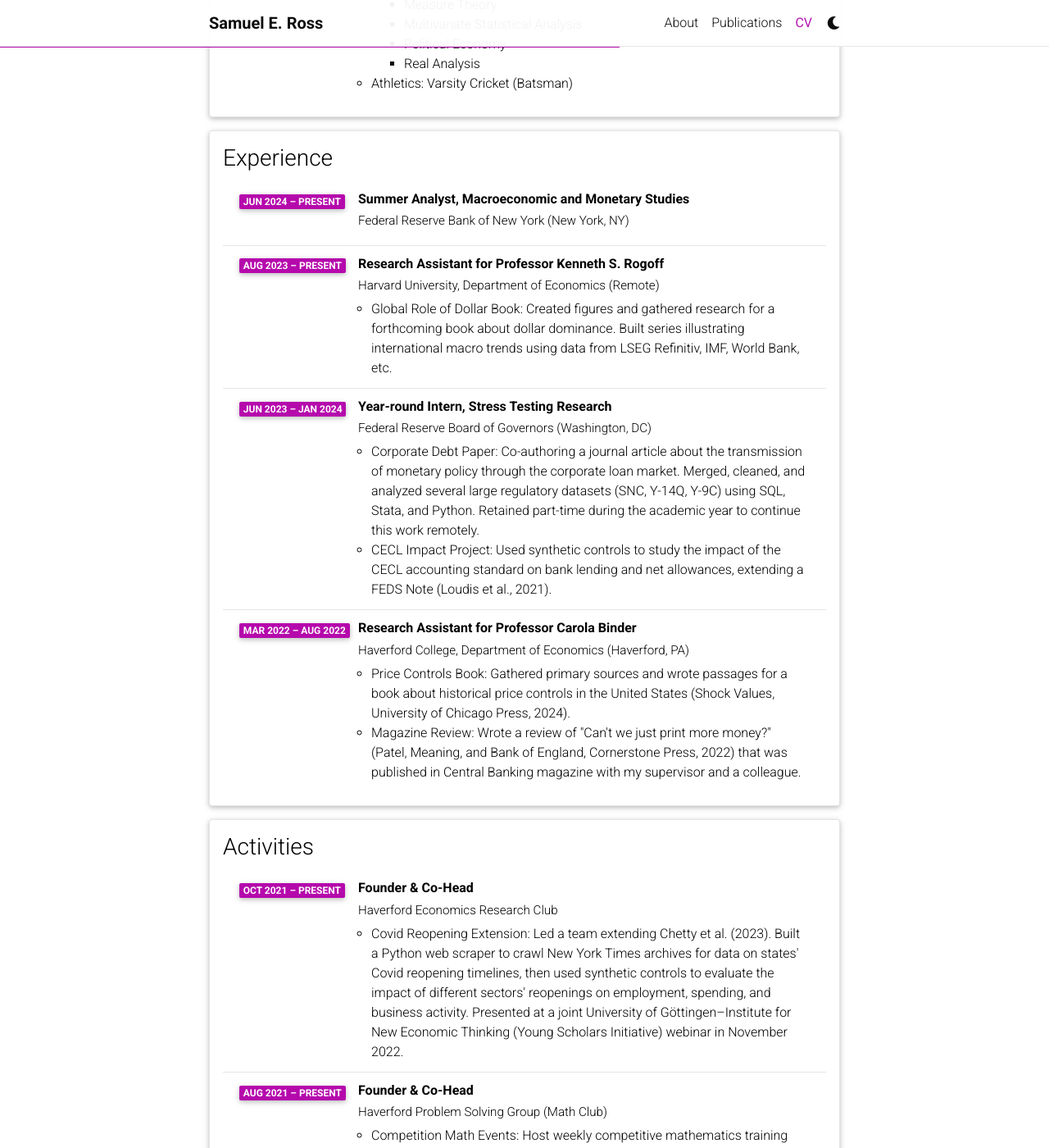
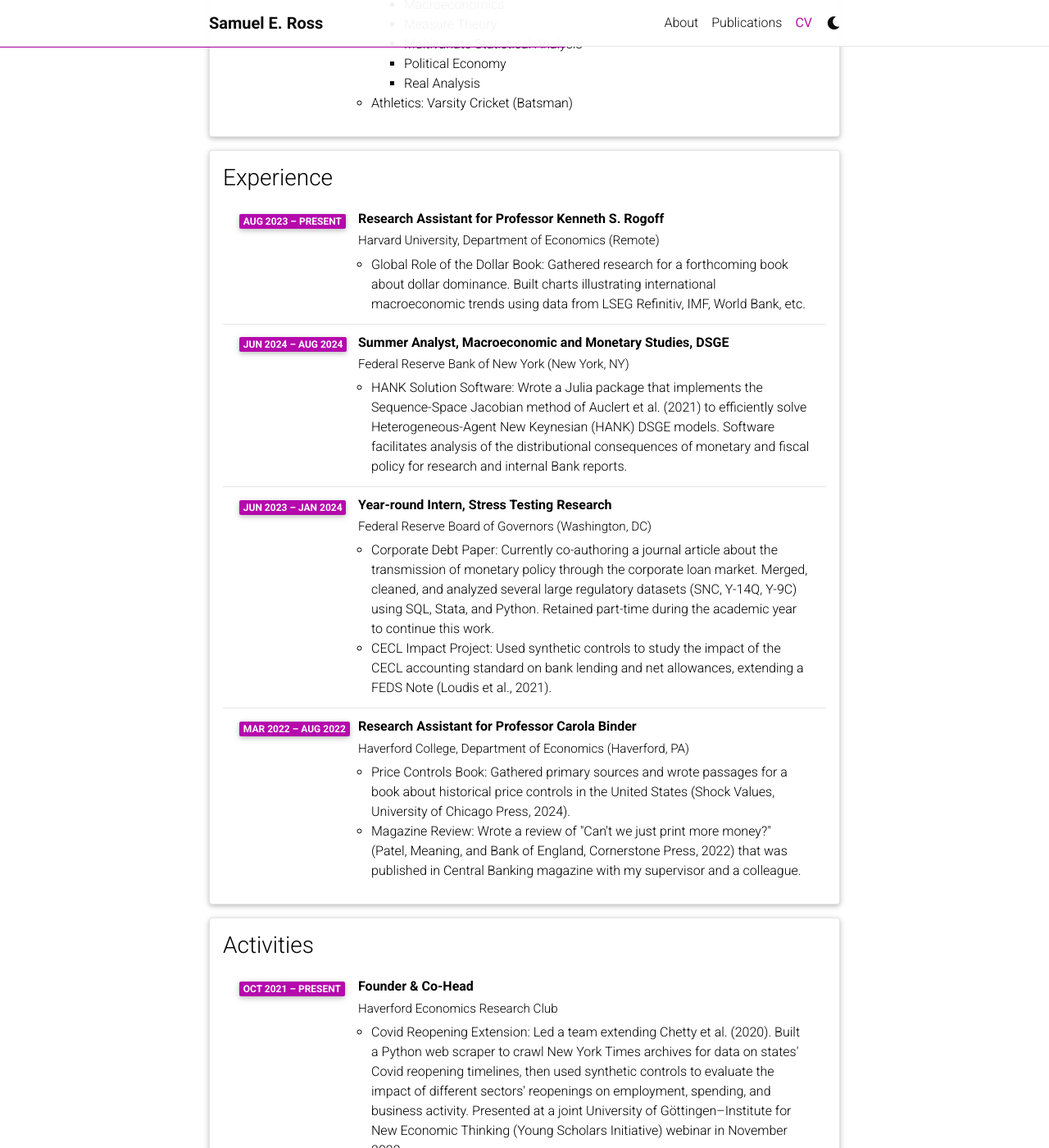
Before and after one commit to samueleross/samueleross.com, a Jekyll site: the page built from _pages/cv.md, in a window 1280 px wide and 1400 px high, scrolled down 743 px. Shown: the whole window at 82% size. Built offline with Jekyll 4.4.1, drawn with Linux system fonts in a browser that asks for light colours; comment, search, counter and statistics services are not loaded; a style sheet for code colours, icons or effects is not loaded; some of the changed text lies outside the part shown.

Commit message:
sept 2024 update

```diff
--- a/_data/cv.yml
+++ b/_data/cv.yml
@@ -23,10 +23,11 @@
           contents:
             - Abstract Algebra
             - Advanced Econometrics
-            - Advanced Microeconomics
+            - Complex Analysis
             - Functional Analysis
+            - Graduate Microeconomics I (UPenn)
+            - Machine Learning
             - Macroeconomics
-            - Machine Learning
             - Measure Theory
             - Multivariate Statistical Analysis
             - Political Economy
@@ -36,21 +37,23 @@
 - title: Experience
   type: time_table
   contents:
-    - title: Summer Analyst, Macroeconomic and Monetary Studies
-      institution: Federal Reserve Bank of New York (New York, NY)
-      year: Jun 2024 &ndash; Present
-
     - title: Research Assistant for Professor Kenneth S. Rogoff
       institution: Harvard University, Department of Economics (Remote)
       year: Aug 2023 &ndash; Present
       description:
-        - "Global Role of Dollar Book: Created figures and gathered research for a forthcoming book about dollar dominance. Built series illustrating international macro trends using data from LSEG Refinitiv, IMF, World Bank, etc."
+        - "Global Role of the Dollar Book: Gathered research for a forthcoming book about dollar dominance. Built charts illustrating international macroeconomic trends using data from LSEG Refinitiv, IMF, World Bank, etc."
+
+    - title: Summer Analyst, Macroeconomic and Monetary Studies, DSGE
+      institution: Federal Reserve Bank of New York (New York, NY)
+      year: Jun 2024 &ndash; Aug 2024
+      description:
+        - "HANK Solution Software: Wrote a Julia package that implements the Sequence-Space Jacobian method of Auclert et al. (2021) to efficiently solve Heterogeneous-Agent New Keynesian (HANK) DSGE models. Software facilitates analysis of the distributional consequences of monetary and fiscal policy for research and internal Bank reports."
 
     - title: Year-round Intern, Stress Testing Research
       institution: Federal Reserve Board of Governors (Washington, DC)
       year: Jun 2023 &ndash; Jan 2024
       description:
-        - "Corporate Debt Paper: Co-authoring a journal article about the transmission of monetary policy through the corporate loan market. Merged, cleaned, and analyzed several large regulatory datasets (SNC, Y-14Q, Y-9C) using SQL, Stata, and Python. Retained part-time during the academic year to continue this work remotely."
+        - "Corporate Debt Paper: Currently co-authoring a journal article about the transmission of monetary policy through the corporate loan market. Merged, cleaned, and analyzed several large regulatory datasets (SNC, Y-14Q, Y-9C) using SQL, Stata, and Python. Retained part-time during the academic year to continue this work."
         - "CECL Impact Project: Used synthetic controls to study the impact of the CECL accounting standard on bank lending and net allowances, extending a FEDS Note (Loudis et al., 2021)."
 
     - title: Research Assistant for Professor Carola Binder
@@ -67,7 +70,7 @@
       institution: Haverford Economics Research Club
       year: Oct 2021 &ndash; Present
       description:
-        - "Covid Reopening Extension: Led a team extending Chetty et al.\ (2023). Built a Python web scraper to crawl New York Times archives for data on states' Covid reopening timelines, then used synthetic controls to evaluate the impact of different sectors' reopenings on employment, spending, and business activity. Presented at a joint University of Göttingen–Institute for New Economic Thinking (Young Scholars Initiative) webinar in November 2022."
+        - "Covid Reopening Extension: Led a team extending Chetty et al.\ (2020). Built a Python web scraper to crawl New York Times archives for data on states' Covid reopening timelines, then used synthetic controls to evaluate the impact of different sectors' reopenings on employment, spending, and business activity. Presented at a joint University of Göttingen–Institute for New Economic Thinking (Young Scholars Initiative) webinar in November 2022."
 
     - title: Founder & Co-Head
       institution: Haverford Problem Solving Group (Math Club)
@@ -80,4 +83,4 @@
   contents:
     - "Awards: The Michael M.\ Weinstein Prize in Economics (Haverford, 2024), Class of 1896 Prize in Mathematics (Haverford, 2023)"
     - "Programming Languages: Java, Julia, LaTeX, Mathematica, MATLAB, Python (TensorFlow, Keras, sklearn), R, Stata, SQL"
-    - "Tools: Git, Microsoft Office (Excel, PowerPoint, Word), Refinitiv, Unix, Tableau, Vim, Zotero"
+    - "Tools: Git, LSEG Refinitiv, Microsoft Office (Excel, PowerPoint, Word), Tableau, Unix, Vim, Zotero"
```
Also changed, not shown: _pages/about.md (+4 -5 lines), 8 other files.
